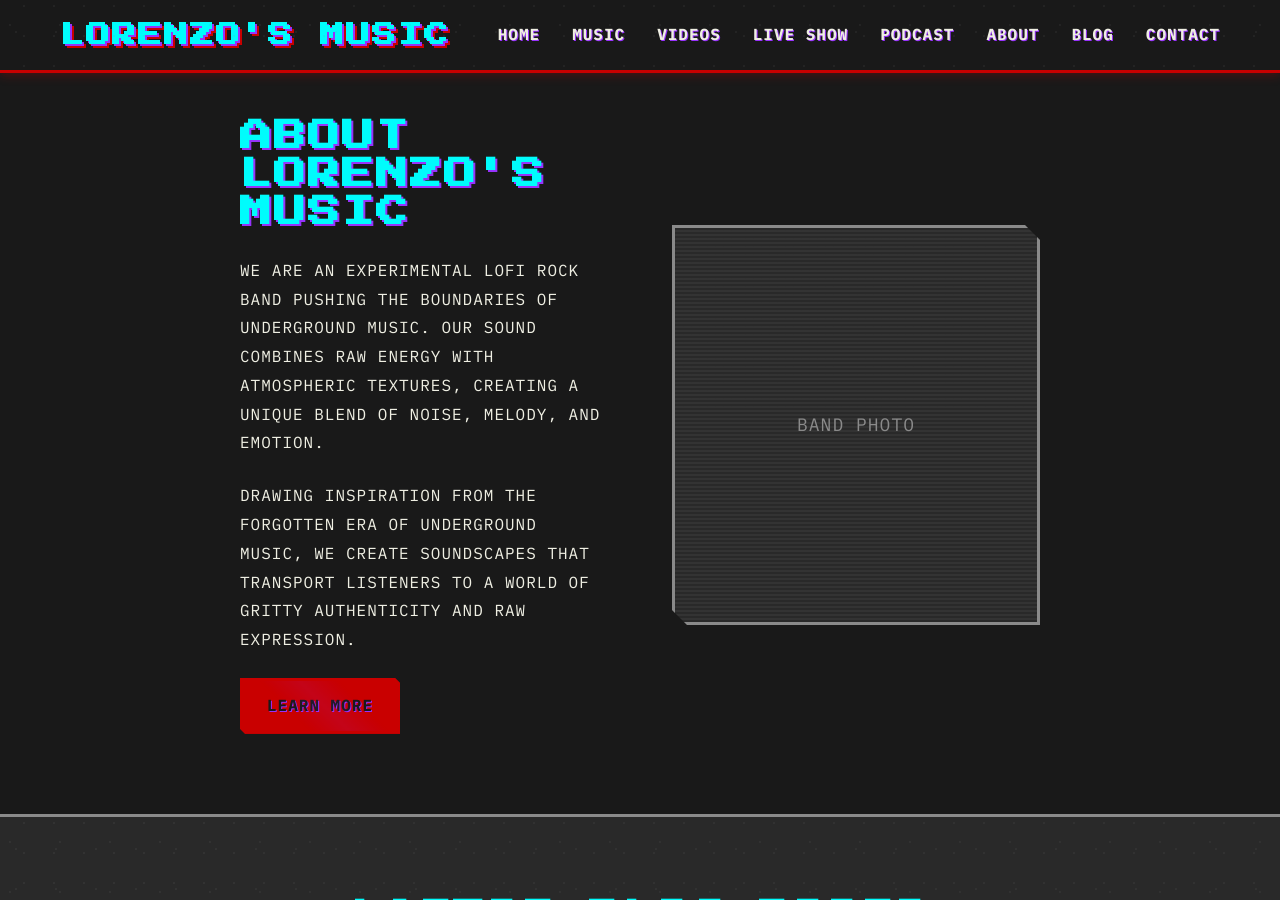
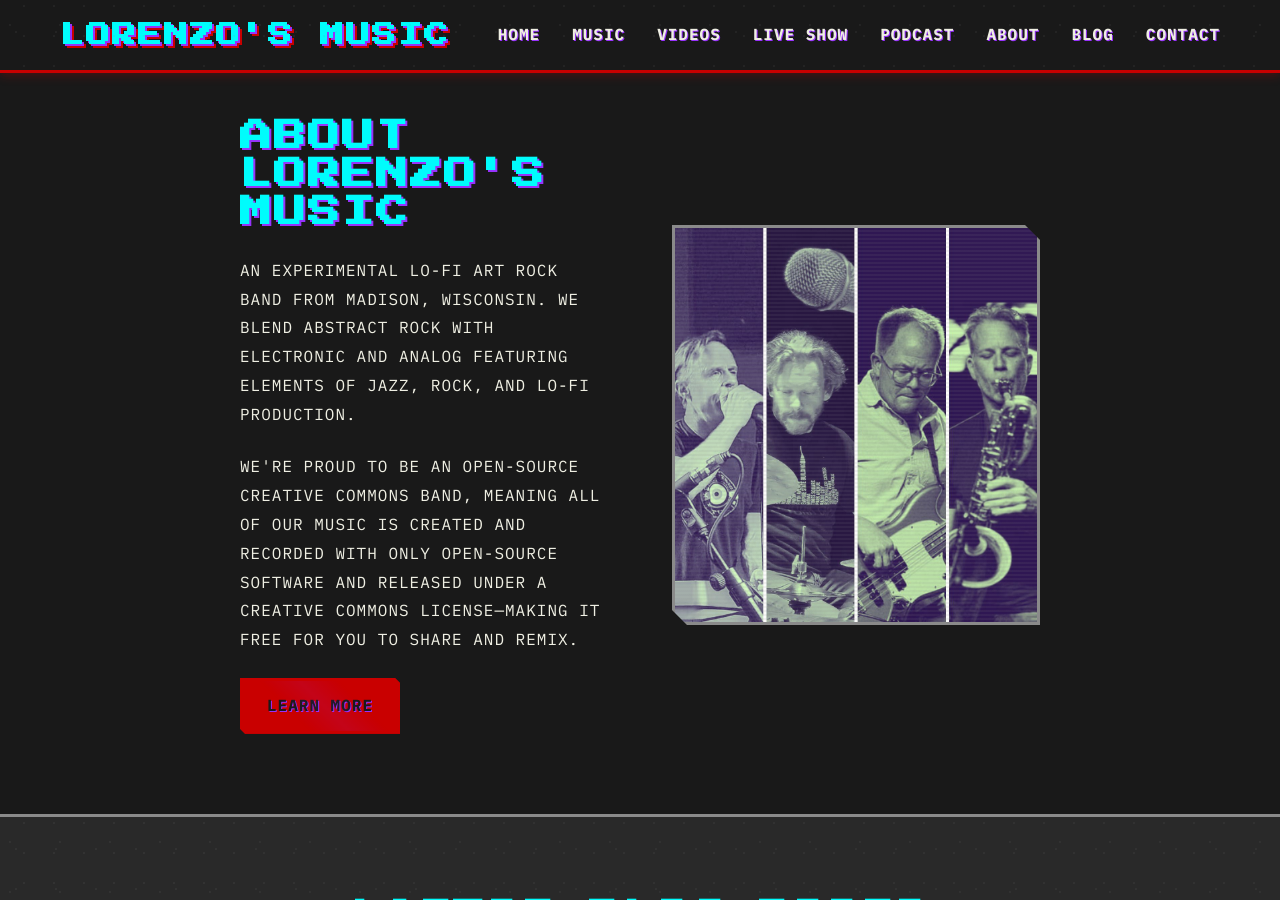
Before and after one commit to tmray/bootleg-videos, a Jekyll site: the page built from index.html, in a window 1280 px wide and 900 px high, scrolled down 1645 px. Built offline with Jekyll 4.4.1, drawn with Linux system fonts in a browser that asks for light colours.

Commit message:
updated home about section text

```diff
--- a/about.html
+++ b/about.html
@@ -31,10 +31,10 @@ subtitle: The Story Behind Lorenzo's Music
         <div class="band-members">
             <div class="member">
                 <div class="member-photo">
-                    <div class="placeholder-member">Photo</div>
+                    <img src="https://blogger.googleusercontent.com/img/b/R29vZ2xl/AVvXsEitj_C4bxNFfZkA6oXsrEjnlYAc27Djz6BxnU2wC7vkALy4DmnGdBzvlXyz8Ac9OavYA96oeNP9T5FoKQQu_R2suMS0lEFegXpWFN35GnSKHTzYs_lvMTju-b0G5nMjP5_zIvgliwT3Vtce/w640-h360/IMG_20180422_112821.jpg">
                 </div>
-                <h3>Lorenzo</h3>
-                <p>Lead vocals, guitar, and primary songwriter</p>
+                <h3>Tom Ray</h3>
+                <p>Vocals, keyboard</p>
             </div>
             <div class="member">
                 <div class="member-photo">
--- a/index.html
+++ b/index.html
@@ -165,12 +165,12 @@ title: Home
         <div class="about-content">
             <div class="about-text">
                 <h2>About Lorenzo's Music</h2>
-                <p>We are an experimental lofi rock band pushing the boundaries of underground music. Our sound combines raw energy with atmospheric textures, creating a unique blend of noise, melody, and emotion.</p>
-                <p>Drawing inspiration from the forgotten era of underground music, we create soundscapes that transport listeners to a world of gritty authenticity and raw expression.</p>
+                <p>an experimental lo-fi art rock band from Madison, Wisconsin. We blend abstract rock with electronic and analog featuring elements of jazz, rock, and lo-fi production.</p>
+                <p>We're proud to be an open-source creative commons band, meaning all of our music is created and recorded with only open-source software and released under a creative commons license—making it free for you to share and remix.</p>
                 <a href="{{ '/about' | relative_url }}" class="btn btn-primary">Learn More</a>
             </div>
             <div class="about-image">
-                <div class="placeholder-band">BAND PHOTO</div>
+                <img src="/assets/images/lorenzos-music-square-header-band-image.jpg" width="100%">
             </div>
         </div>
     </div>
```
